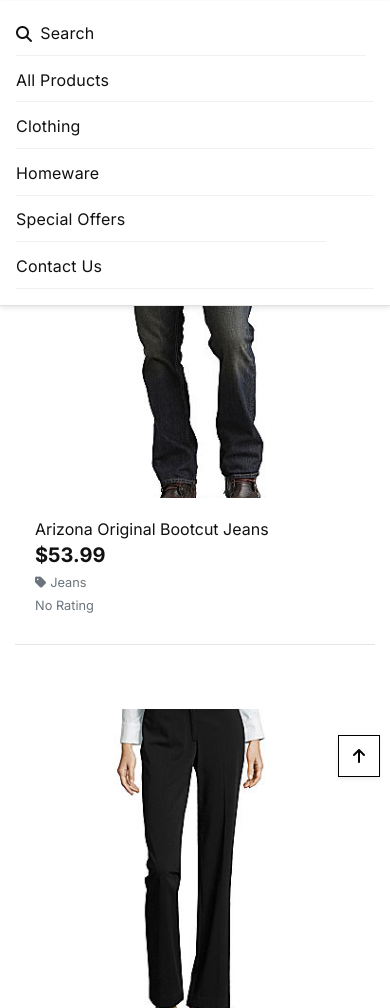
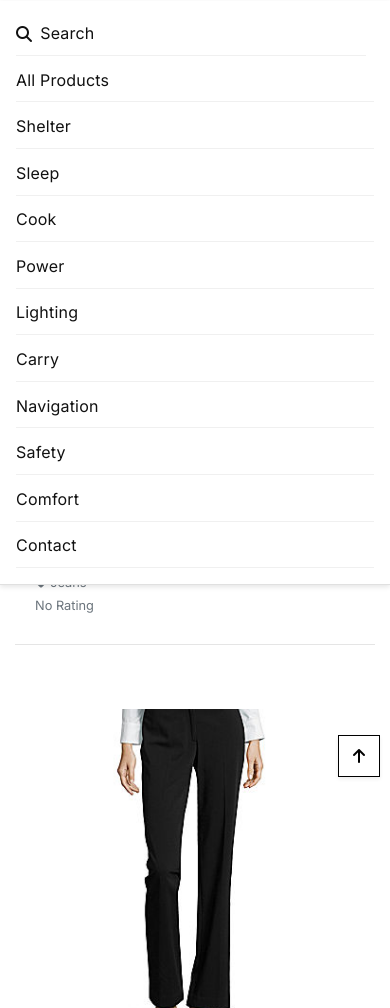
Before and after one commit to jtraveler/project-5-enhanced, a Django app: page /products/ in a window 390 px wide, after a click that opens the changed part. Shown: the part 57-1065 px from the top of the page. Run offline with Django 4.2, Linux system fonts and the light colour scheme; data comes from the database, SQL or seed files in the repository; data that the repository does not hold is empty; some libraries are stand-ins or nearby versions.

Commit message:
fix: Cleaned up the desktop and mobile navigation

```diff
--- a/products/templates/products/products.html
+++ b/products/templates/products/products.html
@@ -35,7 +35,7 @@
             <div class="container">
                 <div class="row mt-1 mb-2">
                     <div class="col-12 col-md-6 my-auto order-md-last d-flex justify-content-center justify-content-md-end">
-                        <div class="sort-select-wrapper w-50">
+                        <div class="sort-select-wrapper">
                             <select id="sort-selector" class="custom-select custom-select-sm rounded-0 border border-{% if current_sorting != 'None_None' %}info{% else %}black{% endif %}">
                                 <option value="reset" {% if current_sorting == 'None_None' %}selected{% endif %}>Sort by...</option>
                                 <option value="price_asc" {% if current_sorting == 'price_asc' %}selected{% endif %}>Price (low to high)</option>
--- a/static/base.css
+++ b/static/base.css
@@ -417,9 +417,8 @@ a:hover {text-decoration: none; color: #000;}
 }
 
 
-
-.navbar-nav .nav-item:first-child a {
-  background-color: yellow;
+/* The first navigation - the All Produtcs link */
+.navbar-nav .nav-first-link {
   padding-left: 0;
 }
 
@@ -1003,6 +1002,10 @@ color: #17a2b8; /* text-info */
     display: flex;
     gap: 8px;
   }
+
+  .sort-select-wrapper {width: 100%;
+  }
+
   .display-4.logo-font.text-black {
       font-size: 2rem;
   }
--- a/templates/includes/main-nav.html
+++ b/templates/includes/main-nav.html
@@ -1,7 +1,7 @@
 <div class="collapse navbar-collapse" id="main-nav-list">
     <ul class="navbar-nav w-auto">
         <li class="nav-item dropdown">
-            <a class="logo-font nav-link text-black" href="#" id="all-products-link" data-toggle="dropdown" aria-haspopup="true" aria-expanded="false">
+            <a class="logo-font nav-link text-black nav-first-link" href="#" id="all-products-link" data-toggle="dropdown" aria-haspopup="true" aria-expanded="false">
                 All Products
             </a>
             <div class="dropdown-menu border-0" aria-labelledby="all-products-link">
@@ -36,13 +36,15 @@
 
 
         <li class="nav-item dropdown">
-            <a class="logo-font nav-link text-black" href="#" id="clothing-link" data-toggle="dropdown" aria-haspopup="true" aria-expanded="false">
-                Power & Lighting
+            <a class="logo-font nav-link text-black" href="{% url 'products' %}?category=power_banks" aria-haspopup="true" aria-expanded="false">
+                Power
             </a>
-            <div class="dropdown-menu border-0" aria-labelledby="clothing-link">
-                <a href="{% url 'products' %}?category=power_banks" class="dropdown-item">Power Banks</a>
-                <a href="{% url 'products' %}?category=lighting" class="dropdown-item">Lighting</a>
-            </div>
+        </li>
+
+        <li class="nav-item dropdown">
+            <a class="logo-font nav-link text-black" href="{% url 'products' %}?category=lighting" aria-haspopup="true" aria-expanded="false">
+                Lighting
+            </a>
         </li>
 
         <li class="nav-item dropdown">
@@ -51,16 +53,18 @@
             </a>
         </li>
 
+        <li class="nav-item dropdown">
+            <a class="logo-font nav-link text-black" href="{% url 'products' %}?category=navigation" aria-haspopup="true" aria-expanded="false">
+                Navigation
+            </a>
+        </li>
 
         <li class="nav-item dropdown">
-            <a class="logo-font nav-link text-black" href="#" id="clothing-link" data-toggle="dropdown" aria-haspopup="true" aria-expanded="false">
-                Navigation & Safety
+            <a class="logo-font nav-link text-black" href="{% url 'products' %}?category=backpacks_and_bags" aria-haspopup="true" aria-expanded="false">
+                Safety
             </a>
-            <div class="dropdown-menu border-0" aria-labelledby="clothing-link">
-                <a href="{% url 'products' %}?category=navigation" class="dropdown-item">Navigation</a>
-                <a href="{% url 'products' %}?category=safety" class="dropdown-item">Safety</a>
-            </div>
         </li>
+
 
         <li class="nav-item dropdown">
             <a class="logo-font nav-link text-black" href="#" id="clothing-link" data-toggle="dropdown" aria-haspopup="true" aria-expanded="false">
@@ -74,7 +78,7 @@
 
         <li class="nav-item">
 
-        <a href="{% url 'contact' %}" class="logo-font nav-link text-black">Contact Us</a>
+        <a href="{% url 'contact' %}" class="logo-font nav-link text-black">Contact</a>
         </li>
     </ul>
 </div>
--- a/templates/includes/mobile-top-header.html
+++ b/templates/includes/mobile-top-header.html
@@ -21,7 +21,7 @@
     </div>
 </li>
 <li class="nav-item dropdown">
-    <a class="logo-font nav-link text-black" href="#" id="all-products-link" data-toggle="dropdown" aria-haspopup="true" aria-expanded="false">
+    <a class="logo-font nav-link text-black nav-first-link" href="#" id="all-products-link" data-toggle="dropdown" aria-haspopup="true" aria-expanded="false">
         All Products
     </a>
     <div class="dropdown-menu border-0" aria-labelledby="all-products-link">
@@ -33,40 +33,70 @@
 </li>
 
 <li class="nav-item dropdown">
+    <a class="logo-font nav-link text-black" href="{% url 'products' %}?category=tents_and_shelter" aria-haspopup="true" aria-expanded="false">
+        Shelter
+    </a>
+</li>
+
+<li class="nav-item dropdown">
     <a class="logo-font nav-link text-black" href="#" id="clothing-link" data-toggle="dropdown" aria-haspopup="true" aria-expanded="false">
-        Clothing
+        Sleep
     </a>
     <div class="dropdown-menu border-0" aria-labelledby="clothing-link">
-        <a href="{% url 'products' %}?category=activewear,essentials" class="dropdown-item">Activewear &amp; Essentials</a>
-        <a href="{% url 'products' %}?category=jeans" class="dropdown-item">Jeans</a>
-        <a href="{% url 'products' %}?category=shirts" class="dropdown-item">Shirts</a>
-        <a href="{% url 'products' %}?category=activewear,essentials,jeans,shirts" class="dropdown-item">All Clothing</a>
+        <a href="{% url 'products' %}?category=sleeping_bags" class="dropdown-item">Sleeping Bags</a>
+        <a href="{% url 'products' %}?category=sleeping_pads" class="dropdown-item">Sleeping Pads</a>
     </div>
 </li>
 
 <li class="nav-item dropdown">
-    <a class="logo-font nav-link text-black" href="#" id="homeware-link" data-toggle="dropdown" aria-haspopup="true" aria-expanded="false">
-        Homeware
+    <a class="logo-font nav-link text-black" href="{% url 'products' %}?category=cooking_and_food" aria-haspopup="true" aria-expanded="false">
+        Cook
     </a>
-    <div class="dropdown-menu border-0" aria-labelledby="homeware-link">
-        <a href="{% url 'products' %}?category=bed_bath" class="dropdown-item">Bed &amp; Bath</a>
-        <a href="{% url 'products' %}?category=kitchen_dining" class="dropdown-item">Kitchen &amp; Dining</a>
-        <a href="{% url 'products' %}?category=bed_bath,kitchen_dining" class="dropdown-item">All Homeware</a>
+</li>
+
+
+<li class="nav-item dropdown">
+    <a class="logo-font nav-link text-black" href="{% url 'products' %}?category=power_banks" aria-haspopup="true" aria-expanded="false">
+        Power
+    </a>
+</li>
+
+<li class="nav-item dropdown">
+    <a class="logo-font nav-link text-black" href="{% url 'products' %}?category=lighting" aria-haspopup="true" aria-expanded="false">
+        Lighting
+    </a>
+</li>
+
+<li class="nav-item dropdown">
+    <a class="logo-font nav-link text-black" href="{% url 'products' %}?category=backpacks_and_bags" aria-haspopup="true" aria-expanded="false">
+        Carry
+    </a>
+</li>
+
+<li class="nav-item dropdown">
+    <a class="logo-font nav-link text-black" href="{% url 'products' %}?category=navigation" aria-haspopup="true" aria-expanded="false">
+        Navigation
+    </a>
+</li>
+
+<li class="nav-item dropdown">
+    <a class="logo-font nav-link text-black" href="{% url 'products' %}?category=backpacks_and_bags" aria-haspopup="true" aria-expanded="false">
+        Safety
+    </a>
+</li>
+
+
+<li class="nav-item dropdown">
+    <a class="logo-font nav-link text-black" href="#" id="clothing-link" data-toggle="dropdown" aria-haspopup="true" aria-expanded="false">
+        Comfort
+    </a>
+    <div class="dropdown-menu border-0" aria-labelledby="clothing-link">
+        <a href="{% url 'products' %}?category=hommocks" class="dropdown-item">Hammocks</a>
+        <a href="{% url 'products' %}?category=chairs" class="dropdown-item">Chairs</a>
     </div>
 </li>
 
-<li class="nav-item dropdown">
-    <a class="logo-font nav-link text-black mr-5" href="#" id="specials-link" data-toggle="dropdown" aria-haspopup="true" aria-expanded="false">
-        Special Offers
-    </a>
-    <div class="dropdown-menu border-0" aria-labelledby="specials-link">
-        <a href="{% url 'products' %}?category=new_arrivals" class="dropdown-item">New Arrivals</a>
-        <a href="{% url 'products' %}?category=deals" class="dropdown-item">Deals</a>
-        <a href="{% url 'products' %}?category=clearance" class="dropdown-item">Clearance</a>
-        <a href="{% url 'products' %}?category=new_arrivals,deals,clearance" class="dropdown-item">All Specials</a>
-    </div>
-</li>
 <li class="nav-item">
 
-<a href="{% url 'contact' %}" class="logo-font nav-link text-black">Contact Us</a>
+<a href="{% url 'contact' %}" class="logo-font nav-link text-black">Contact</a>
 </li>
```
